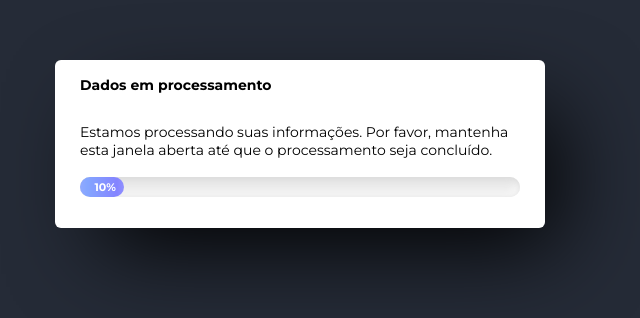
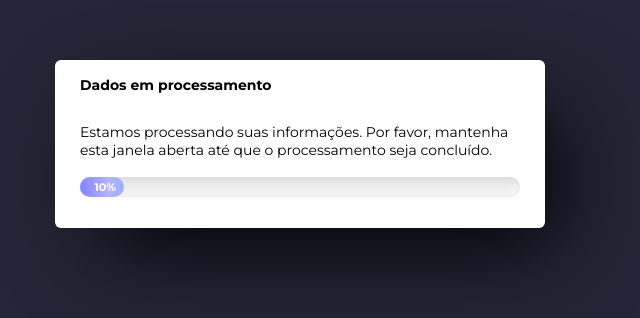
Before and after one commit to miriele-soares/loading-bar, a plain HTML site: page index.html in a window 1280 px wide. Shown: the part 236-554 px from the top of the page, 340-980 px from the left. Drawn offline with Linux system fonts and the light colour scheme.

Commit message:
fix: ultimos ajustes

```diff
--- a/index.html
+++ b/index.html
@@ -18,7 +18,7 @@
                 <br>
                 <div class="container">
                     <div class="progress-bar" id="progress-bar">
-                        <label id="progress"></label>
+                        <label id="progress">5%</label>
                     </div>
                 </div>
             </div>
--- a/style.css
+++ b/style.css
@@ -3,7 +3,7 @@
 html {
     width: 100%;
     height: 100%;
-    background-color: #252b37;
+    background-color: #252537;
 }
 
 * {
@@ -71,7 +71,7 @@
 
 .container .progress-bar {
     display: flex;
-    width: 0;
+    width: 5%;
     height: 100%;
     font-size: 10px;
     text-align: end;
@@ -80,8 +80,8 @@
     align-items: center;
     justify-content: flex-end;
     background-image: linear-gradient(to right, #8484ff, #b4b4ff, #84a5ff, #8497ff, #b4b4ff, #8484ff, #8484ff, #b4b4ff, #84a5ff, #8484ff);
-    animation: loading 30s linear infinite;
-    transition: opacity .3s ease-in-out;
+    animation: loading 25s linear infinite;
+    transition: 1s;
     background-size: 600%;
 }
 
```
